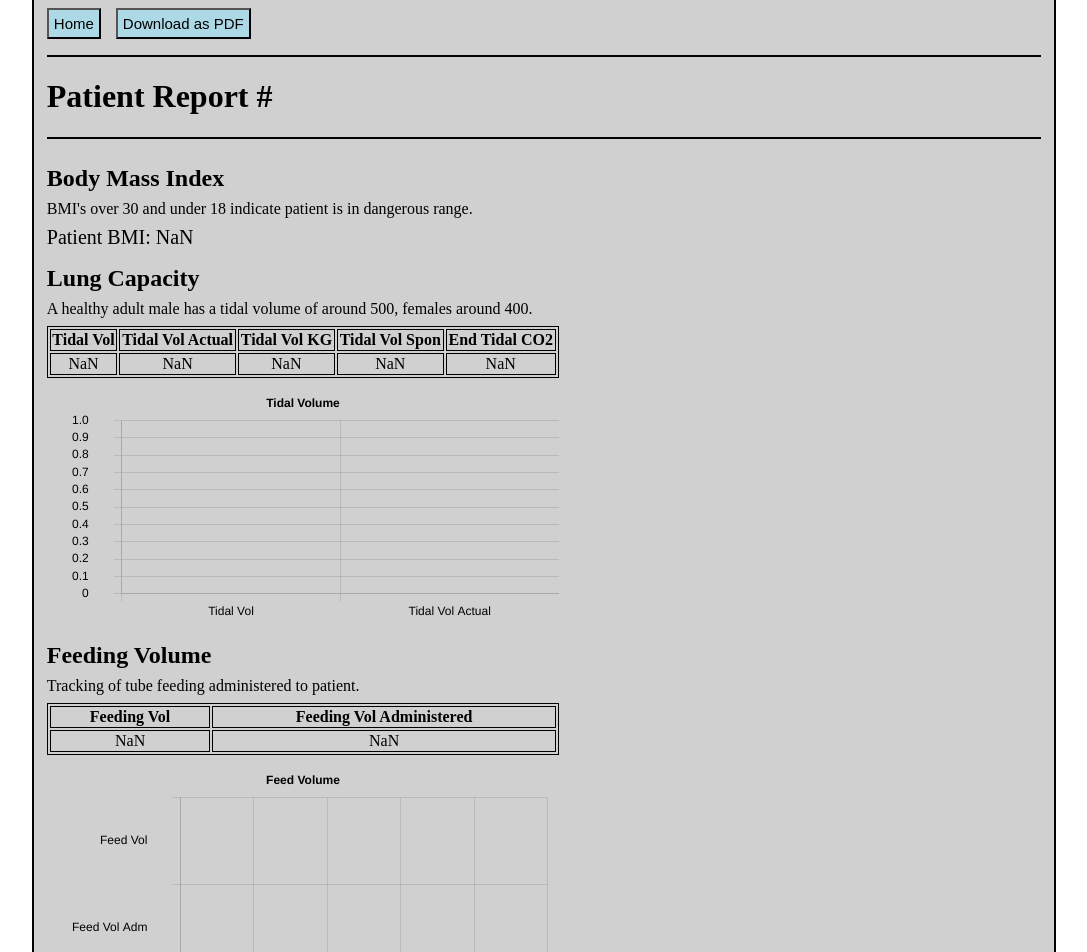
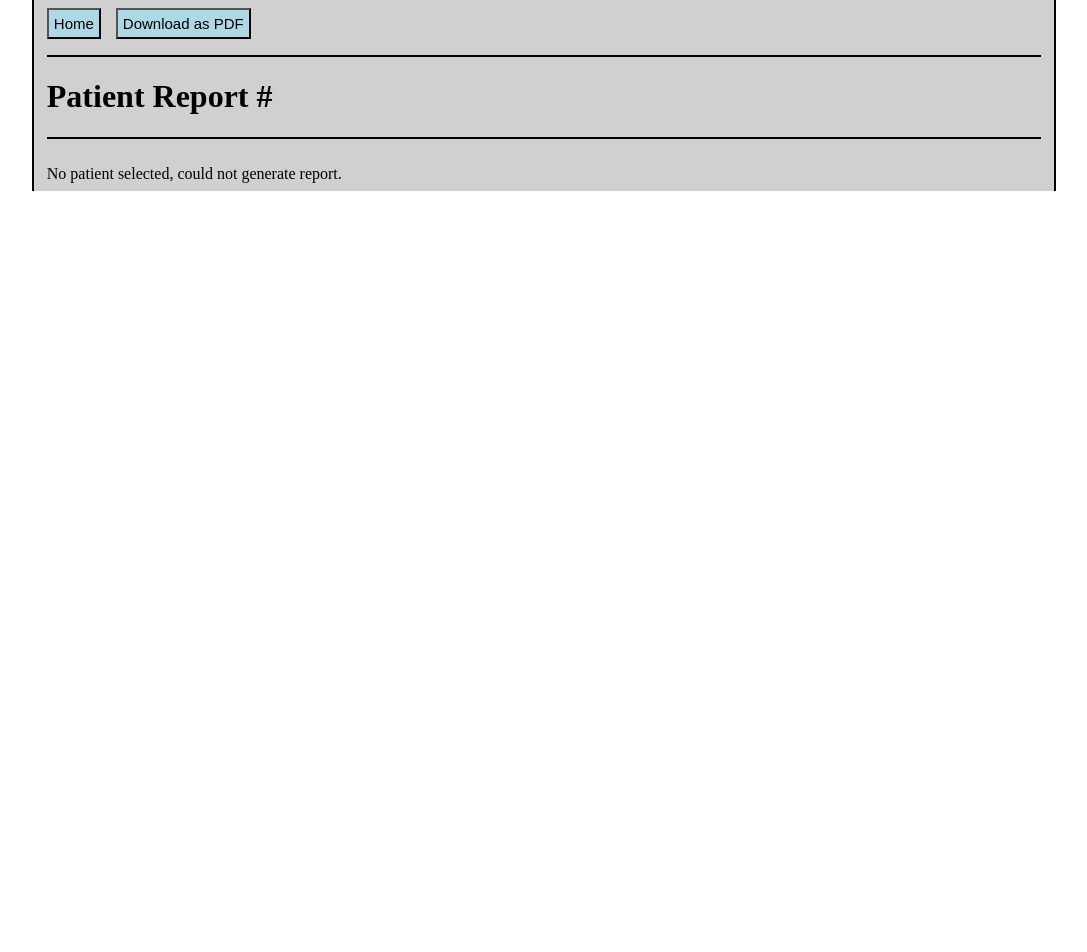
Before and after one commit to relixilon/Advanced, a Vue app: page /report in a window 1280 px wide. Shown: the top 952 px of the page, without its empty margins (96-1183 px from the left). After the commit the page ends 800 px from the top, so only its background shows below. Built offline with nearby package versions, Linux system fonts and the light colour scheme.

Commit message:
Data checks on report
Made checks for data on tables/graphs, webpage will return "No data" if no data is found and will not generate graphs at all if there is not enough data
If no patient is selected an error will now be displayed

```diff
--- a/src/components/report/graphs/feedVolGraph.vue
+++ b/src/components/report/graphs/feedVolGraph.vue
@@ -1,5 +1,8 @@
 <template>
-  <div class="feed-graph-container">
+  <div v-if="feedTotalData == 0">
+    <p>Not enough data to generate graph.</p>
+  </div>
+  <div v-else class="feed-graph-container">
     <canvas id="FeedVolGraph" height="400"></canvas>
   </div>
 </template>
@@ -10,13 +13,18 @@ import store from '@/store/index.js'
 
 export default {
   name: 'FeedVolGraph',
-  props: {
+  data() {
+    const data = JSON.parse(JSON.stringify(store.state.currentPatient));
+    let feedTotalData = data.feed_vol + data.feed_vol_adm
+    return {
+      feedTotalData
+    }
   },
   mounted() {
     const data = JSON.parse(JSON.stringify(store.state.currentPatient));
-    const feedVolData = [data.feed_vol, data.feed_vol_adm]
-
-    const ctx = document.getElementById('FeedVolGraph');
+    let feedVolData = [data.feed_vol, data.feed_vol_adm]
+    if (document.getElementById('FeedVolGraph') != null) {
+      const ctx = document.getElementById('FeedVolGraph').getContext("2d");
       new Chart(ctx, {
         type: 'bar',
         data: {
@@ -65,6 +73,20 @@ export default {
           }
         }
       })
+    }
     },
   }
 </script>
+
+<style scoped>
+.feed-graph-container {
+  width: 40vw;
+  height: 30vh;
+  margin-top: 1vh;
+  margin-bottom: 1vh;
+}
+
+p {
+  font-size: 20px;
+}
+</style>
--- a/src/components/report/graphs/tidalVolGraph.vue
+++ b/src/components/report/graphs/tidalVolGraph.vue
@@ -1,5 +1,8 @@
 <template>
-  <div class="tidal-graph-container">
+  <div v-if="tidalTotalData == 0">
+    <p>Not enough data to generate graph.</p>
+  </div>
+  <div v-else class="tidal-graph-container">
     <canvas id="TidalVolGraph" height="400"></canvas>
   </div>
 </template>
@@ -10,13 +13,18 @@ import store from '@/store/index.js'
 
 export default {
   name: 'TidalVolGraph',
-  props: {
+  data() {
+    const data = JSON.parse(JSON.stringify(store.state.currentPatient));
+    let tidalTotalData = data.tidal_vol + data.tidal_vol_actual
+    return {
+      tidalTotalData
+    }
   },
   mounted() {
     const data = JSON.parse(JSON.stringify(store.state.currentPatient));
-    const tidalVolData = [data.tidal_vol, data.tidal_vol_actual]
-
-    const ctx = document.getElementById('TidalVolGraph');
+    let tidalVolData = [data.tidal_vol, data.tidal_vol_actual];
+    if (document.getElementById('TidalVolGraph') != null) {
+      const ctx = document.getElementById('TidalVolGraph').getContext("2d");
       new Chart(ctx, {
         type: 'bar',
         data: {
@@ -63,6 +71,20 @@ export default {
           }
         }
       })
+    }
     },
   }
 </script>
+
+<style scoped>
+.tidal-graph-container {
+  width: 40vw;
+  height: 30vh;
+  margin-top: 1vh;
+  margin-bottom: 1vh;
+}
+
+p {
+  font-size: 20px;
+}
+</style>
--- a/src/components/report/report.vue
+++ b/src/components/report/report.vue
@@ -4,7 +4,6 @@
     <div class="button-container">
       <button><router-link to="/">Home</router-link></button>
       <button><a href="">Download as PDF</a></button>
-      <router-view/>
     </div>
 
     <div class="chart-info-container">
@@ -13,9 +12,14 @@
 
     <br/>
 
+    <div v-if="encounterId == undefined" class="no-patient-container">
+      <p>No patient selected, could not generate report.</p>
+    </div>
+
+    <div v-else>
       <div class="referred-container">
         <p v-if="referral == 1">PATIENT HAS BEEN FLAGGED FOR REFERRAL</p>
-      <p v-if="referral == 0">PATIENT HAS NOT BEEN FLAGGED FOR REFERRAL</p>
+        <p v-else>PATIENT HAS NOT BEEN FLAGGED FOR REFERRAL</p>
       </div>
 
       <div class="bmi-container">
@@ -28,23 +32,26 @@
       <div class="tidal-vol-container">
         <h2>Lung Capacity</h2>
         <p>A healthy adult male has a tidal volume of around 500, females around 400.</p>
-      <tidal-vol-table class="table"/>
-      <tidal-vol-graph class="graph"/>
+        <tidal-vol-table/>
+        <tidal-vol-graph/>
       </div>
 
       <div class="feed-vol-container">
         <h2>Feeding Volume</h2>
         <p>Tracking of tube feeding administered to patient.</p>
-      <feed-vol-table class="table"/>
-      <feed-vol-graph class="graph"/>
+        <feed-vol-table/>
+        <feed-vol-graph/>
       </div>
+
       <div class="other-info-container">
           <h2>Other Information</h2>
       </div>
+
       <br/>
       <footer>
         <more-info/>
       </footer>
+    </div>
   </div>
 </template>
 
@@ -71,14 +78,15 @@ export default {
                 },
   data() {
     const data = JSON.parse(JSON.stringify(store.state.currentPatient));
-
+    let encounterId = data.encounterId
     // Get referral (1=referred, 0=no referral)
     let referral = Object.values(data)[17]
     // Get bmi and generate only first 2 decimals
     let bmi = Math.round(data.bmi*100)/100;
     return {
       bmi: bmi,
-      referral: referral
+      referral: referral,
+      encounterId: encounterId
     }
   }
 }
@@ -96,7 +104,7 @@ export default {
 }
 
 .button-container, .chart-info-container, .referred-container, .bmi-container,
-.tidal-vol-container, .feed-vol-container, .other-info-container, footer {
+.tidal-vol-container, .feed-vol-container, .other-info-container, .no-patient-container, footer {
   flex-direction: row;
   width: 100vw;
   margin-left: 1vw;
@@ -111,13 +119,6 @@ export default {
 
 .referred-container, .bmi-value {
   font-size: 20px;
-}
-
-.graph {
-  width: 40vw;
-  height: 30vh;
-  margin-top: 1vh;
-  margin-bottom: 1vh;
 }
 
 button {
--- a/src/components/report/tables/feedVolTable.vue
+++ b/src/components/report/tables/feedVolTable.vue
@@ -1,14 +1,21 @@
 <template>
+  <div v-if="feedingData == 0">
+    <p>No data to report.</p>
+  </div>
+  <div v-else>
     <table>
       <tr>
         <th>Feeding Vol</th>
         <th>Feeding Vol Administered</th>
       </tr>
       <tr>
-      <td>{{ feedingVol }}</td>
-      <td>{{ feedingVolAdm }}</td>
+        <td v-if="feedingVol == 0">No data</td>
+        <td v-else>{{ feedingVol }}</td>
+        <td v-if="feedingVolAdm == 0">No data</td>
+        <td v-else>{{ feedingVolAdm }}</td>
       </tr>
     </table>
+  </div>
 </template>
 
 <script>
@@ -20,9 +27,11 @@ export default {
     const data = JSON.parse(JSON.stringify(store.state.currentPatient));
     let feedingVol = Math.round(data.feed_vol*100)/100;
     let feedingVolAdm = Math.round(data.feed_vol_adm*100)/100;
+    let feedingData = feedingVol + feedingVolAdm
     return {
       feedingVol: feedingVol,
       feedingVolAdm: feedingVolAdm,
+      feedingData: feedingData
     }
   }
 }
@@ -38,4 +47,8 @@ table {
   width: 40vw;
   height: 5vh;
 }
+
+p {
+  font-size: 20px;
+}
 </style>
--- a/src/components/report/tables/tidalVolTable.vue
+++ b/src/components/report/tables/tidalVolTable.vue
@@ -65,4 +65,8 @@ table {
   width: 40vw;
   height: 5vh;
 }
+
+p {
+  font-size: 20px;
+}
 </style>
```
Lines whose indentation alone changed are shown as unchanged.
